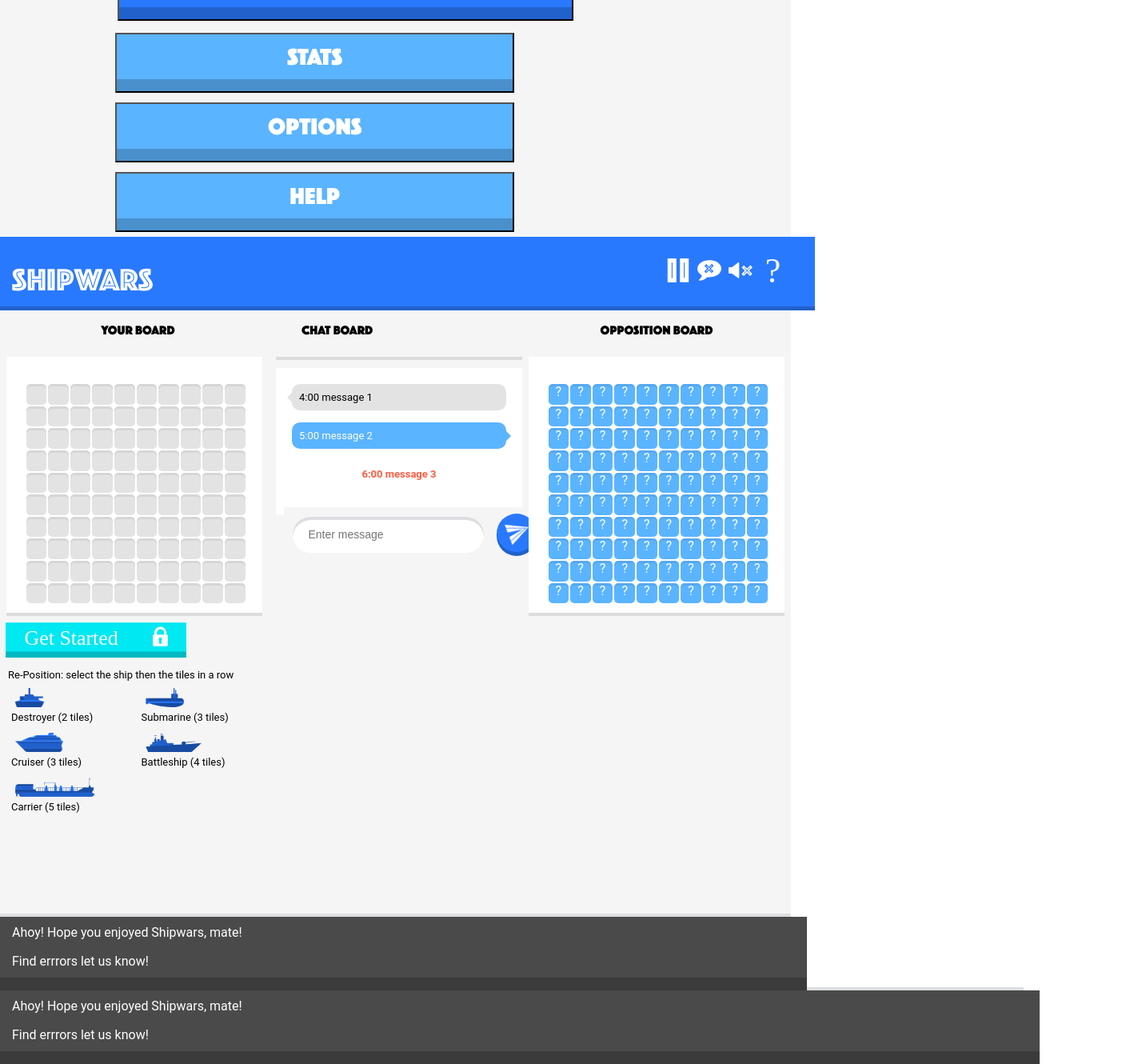
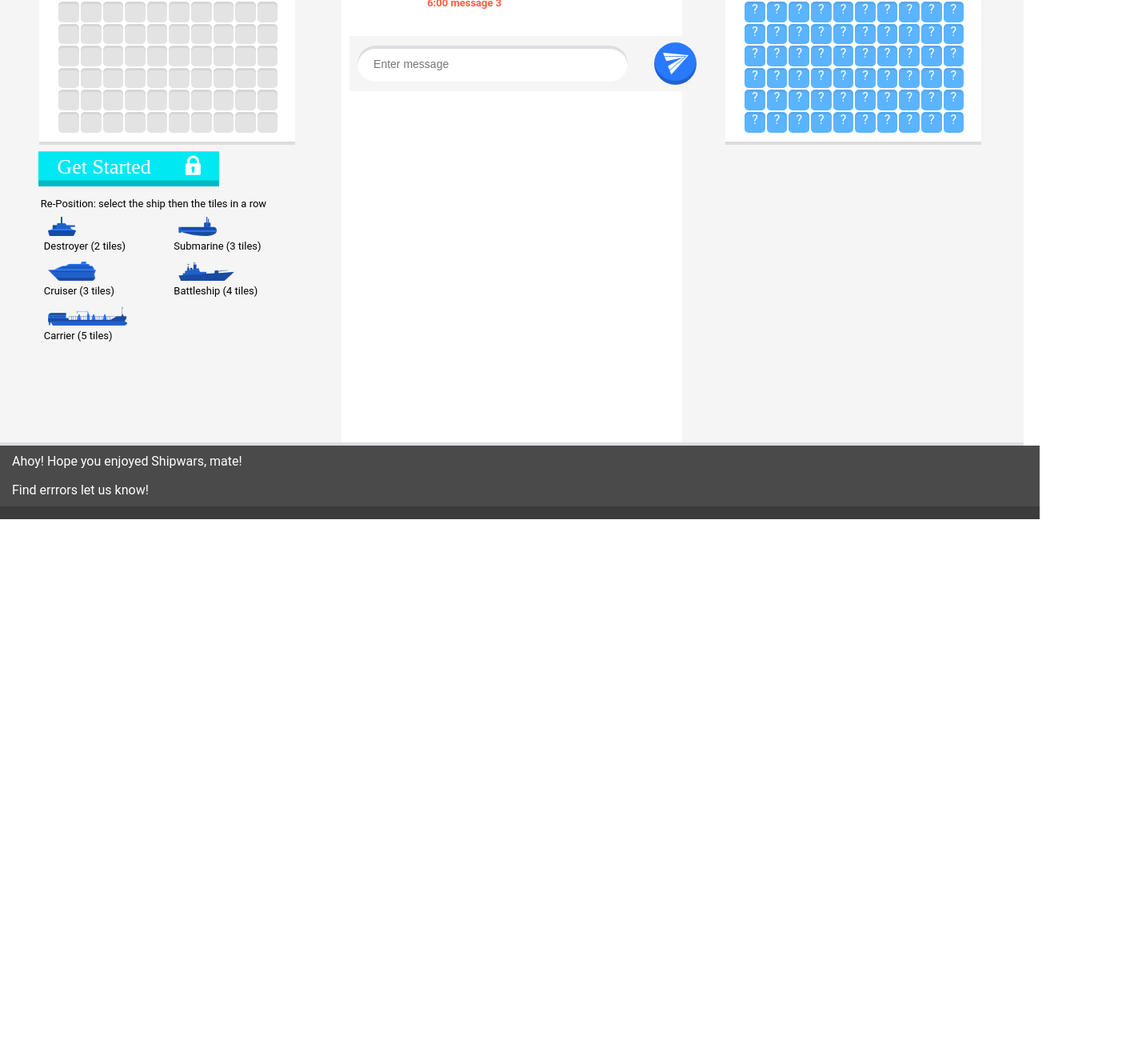
Before and after one commit to hilwat/shipwars, a React (Create React App) app: page /Gamepage in a window 1280 px wide. Shown: the part 293-1623 px from the top of the page at 80% size, 1403 px wide, since content can reach past the window. After the commit the page ends 942 px from the top, so only its background shows below. Built offline with nearby package versions, Linux system fonts and the light colour scheme.

Commit message:
switched to gamepage

```diff
--- a/src/App.js
+++ b/src/App.js
@@ -1,7 +1,7 @@
 import React, { Component } from 'react';
 import './App.css';
-import Frontpage from './Frontpage/Frontpage.js';
-
+import Gamepage from './Gamepage/Gamepage.js';
+import Footer from "./Gamepage/Footer.js"
 
 class App extends Component {
   render() {
@@ -10,7 +10,10 @@ class App extends Component {
 				<div className="App">
 				</div>
 				<div>
-					<Frontpage></Frontpage>
+					<Gamepage></Gamepage>
+				</div>
+				<div>
+				<Footer></Footer>
 				</div>
 			</div>
     );
--- a/src/Frontpage/Frontmenu.css
+++ b/src/Frontpage/Frontmenu.css
@@ -33,7 +33,7 @@ font-size: 30px;
 	font-family: 'PhosphateSolid';
 	text-transform: uppercase;
 	color: #ffffff;
-	width: 70%;
+	width: 65%;
 	height: 2.5em;
 	margin: 0.2em;
 	font-size: 30px;
--- a/src/Frontpage/Frontpage.js
+++ b/src/Frontpage/Frontpage.js
@@ -18,9 +18,6 @@ const Frontpage = () => (
 				<Hero></Hero>
 			</div>
 		</div>
-	<div>
-	<Footer></Footer>
-	</div>
 	</div>
 )
 export default Frontpage;
--- a/src/Gamepage/Gamepage.js
+++ b/src/Gamepage/Gamepage.js
@@ -40,9 +40,6 @@ const Gamepage = () => (
 				</div>
 			</div>
 		</div>
-	<div>
-	<Footer></Footer>
-	</div>
 	</div>
 )
 export default Gamepage;
```
